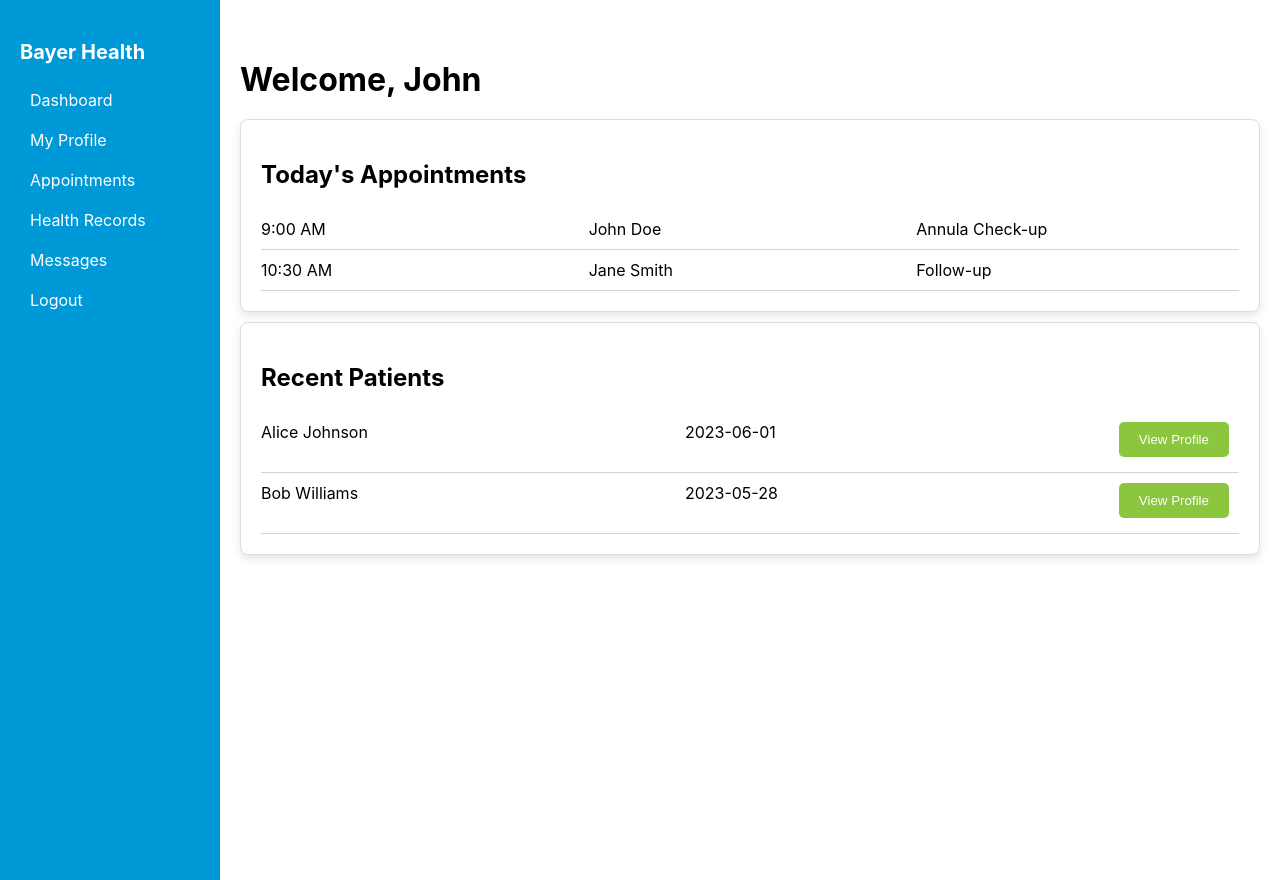
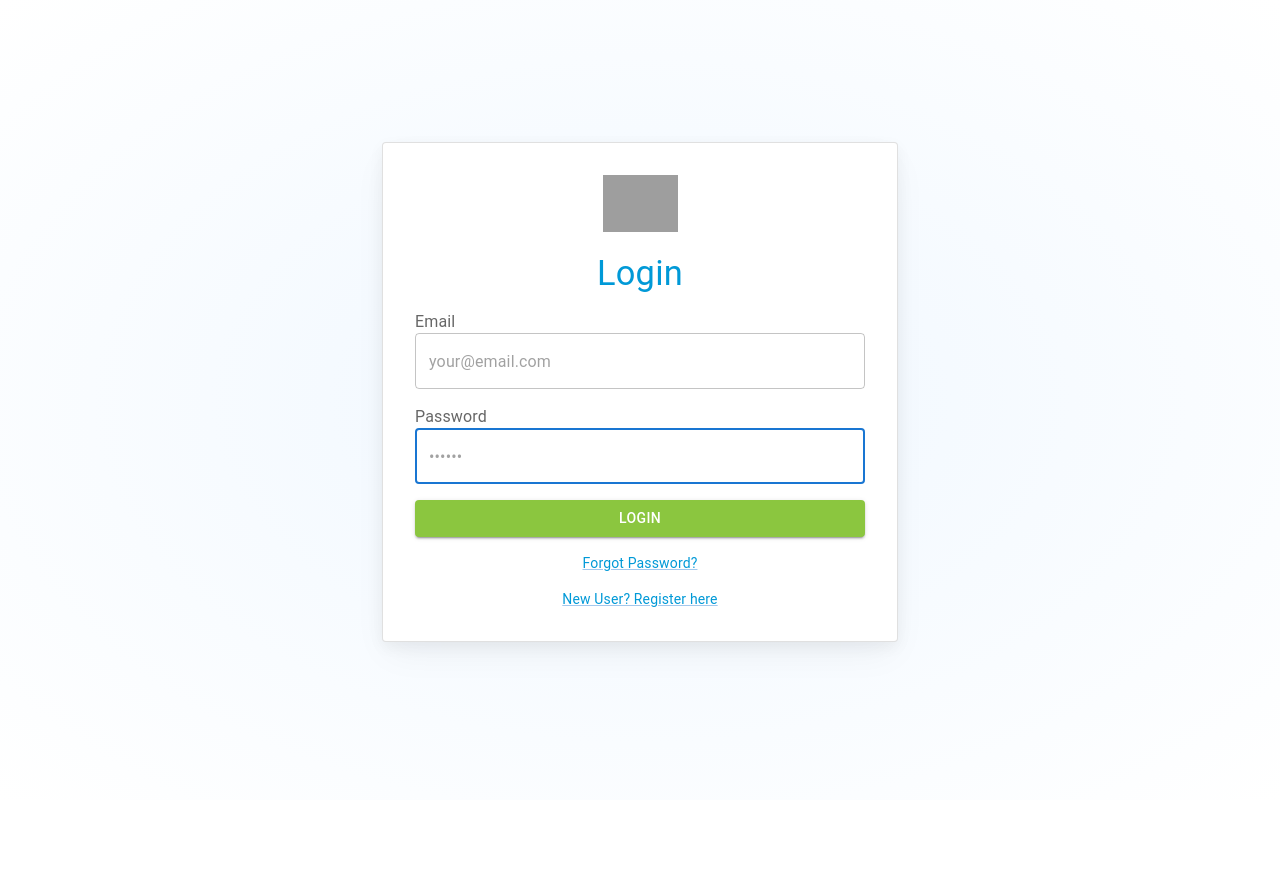
Before and after one commit to kmushfikur310/patient_portal_ui, a React (Create React App) app: page /dashboard in a window 1280 px wide. After the commit the page ends 800 px from the top, so only its background shows below. Built offline with nearby package versions, Linux system fonts and the light colour scheme; grey boxes are pictures that could not be loaded.

Commit message:
Sign in and sign up API integration

```diff
--- a/src/App.js
+++ b/src/App.js
@@ -1,6 +1,6 @@
 import React from "react";
 import './App.css';
-import { BrowserRouter as Router, Route, Routes } from 'react-router-dom';
+import { BrowserRouter as Router, Route, Routes, Navigate } from 'react-router-dom';
 import DashboardComponent from './Components/Dashboard';
 import Login from './Components/Login';
 import SignUp from './Components/SignUp';
@@ -14,12 +14,14 @@ function App() {
     <Router>
       <Routes>
           {/* <Route exact={true} path="/" element={<Login />} /> */}
-          <Route exact={true} path="/dashboard" element={<DashboardComponent />} />
+          {
+            authToken && <Route exact={true} path="/dashboard" element={<DashboardComponent />} />
+          }
           <Route exact={true} path="/bookappointment" element={<BookAppointment />} />
           <Route path="/" element={<LandingPage />} />
           <Route exact={true} path="/login" element={<Login />} />
           <Route exact={true} path="/register" element={<SignUp />} />
-          <Route path="/dashboard" element={<DashboardComponent />} />
+          <Route path="*" element={<Login />}  />
         </Routes>
     </Router>
   );
--- a/src/Components/Header.js
+++ b/src/Components/Header.js
@@ -3,6 +3,11 @@ import { Link } from 'react-router-dom';
 import styles from '../Styles/landing.module.css'
 
 const HeaderComponent = () => {
+    const authToken = sessionStorage.getItem("authToken") || null;
+    const userLogout = () => {
+        sessionStorage.removeItem("authToken");
+        sessionStorage.removeItem("role");
+    }
     return (
         <>
         <header>
@@ -26,7 +31,9 @@ const HeaderComponent = () => {
                         <Link to="/">Contact</Link>
                     </li>
                     <li>
-                        <Link to="/login">Login</Link>
+                        {
+                            authToken ? <Link to="/login">Login</Link> : <Link to="/login" onClick={userLogout}>Logout</Link>
+                        }
                     </li>
                 </ul>
             </nav>
```
